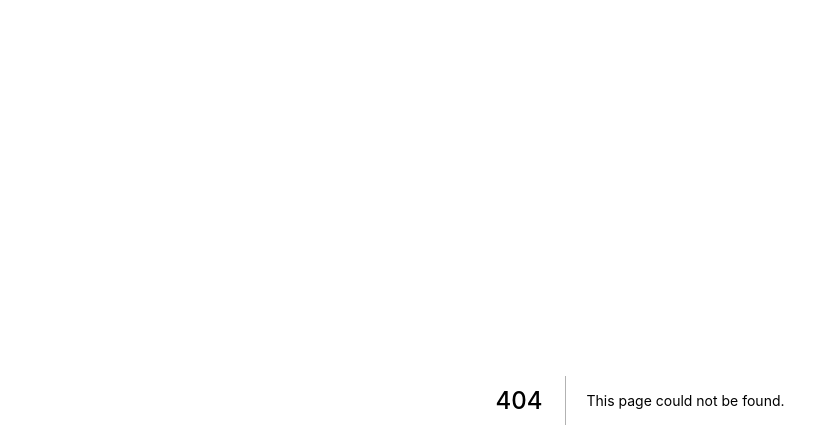
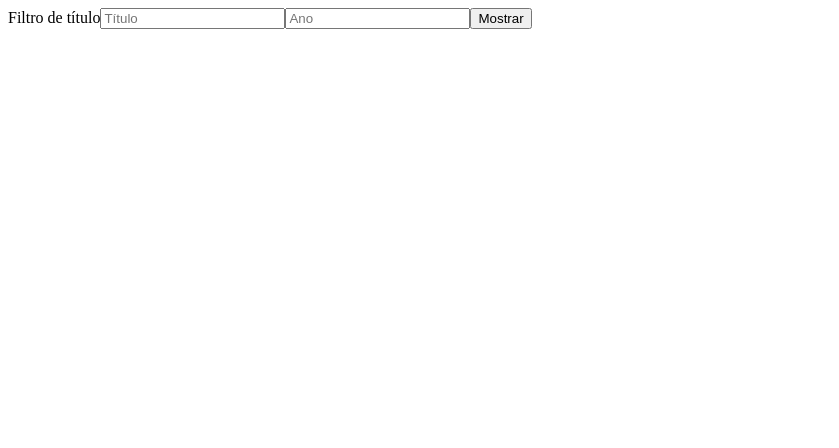
Before and after one commit to Souza-Lucas/next0, a Next.js app: page /movies33 in a window 1280 px wide. Before the commit this address had no page. Shown: the top 448 px of the page, without its empty margins (0-839 px from the left). Built offline with nearby package versions, Linux system fonts and the light colour scheme.

Commit message:
receita 6

```diff
--- a/package.json
+++ b/package.json
@@ -2,6 +2,7 @@
   "dependencies": {
     "next": "^12.1.6",
     "react": "^18.2.0",
+    "react-hook-form": "^7.33.1",
     "swr": "^1.3.0"
   },
   "scripts": {
--- /dev/null
+++ b/pages/movies33.js
@@ -0,0 +1,97 @@
+import useSWR from 'swr'
+import {useState} from 'react'
+import { useForm } from 'react-hook-form'
+
+export function TheForm({filtro, url, acao}){
+
+    const { register, handleSubmit, watch, formState: { errors } } = useForm();
+
+    return (
+        <div>
+            <form className='form-search-movie' onSubmit={handleSubmit(acao)}>
+                <label htmlFor="titleSearchString">{filtro}</label>
+
+                <input
+                    id="titleSearchString"
+                    {...register("titleSearchString", { required: true, minLength: 3})}
+                    type="text"
+                    autoComplete="true"
+                    placeholder='Título'
+                />
+
+                {errors.titleSearchString && <span>Insira no mínimo três caracteres   </span>}
+
+                <input
+                    id="yearSearchNumber"
+                    {...register("yearSearchNumber", { required: true, minLength: 4, maxLength: 4 })}
+                    type="text"
+                    autoComplete="true"
+                    placeholder='Ano'
+                />
+
+                {errors.yearSearchNumber && <span> Insira um ano válido </span> }
+                <button type='submit'>{url === '' ? 'Mostrar' : 'Ocultar'}</button>
+
+            </form>
+        </div>
+    )
+}
+
+export function TheMovies({data,show}){
+
+    if (!show) return (<div></div>)
+
+    if (!data) return (<div></div>)
+
+    if (data.error) return (<div>falha na pesquisa</div>)
+
+    if (data.Response == 'False') return (<div>Nada encontrado</div>)
+
+    return (
+
+        <div>
+            <div> {data.Title} --- {data.Year}</div>
+        </div>
+    )
+
+}
+
+export default function Movies33(){
+
+    const [state, setState] = useState({url:'', titleSearchString:'', yearSearchNumber:''});
+
+    const {data, error} = useSWR(state.url, async () => {
+
+        if (!state.url || !state.titleSearchString || !state.yearSearchNumber) return {Search:''}
+        if (state.url === '' || state.titleSearchString ==='' || state.yearSearchNumber === '') return {Search:''}
+
+        const res = await fetch(`${state.url}/?apiKey=966cf112d&t=${state.titleSearchString}&y=${state.yearSearchNumber}`)
+        const json = await res.json();
+
+        return json
+
+    })
+
+
+    const onClickHandler = () => {
+
+        const t = document.querySelector('#titleSearchString').value
+        const y = document.querySelector('#yearSearchNumber').value
+
+        if (state.url === '') {
+            setState({url:'https://www.omdbapi.com',titleSearchString:t,yearSearchNumber:y})
+        }
+        else{
+            setState({url:'',titleSearchString: state.titleSearchString, yearSearchNumber: state.yearSearchNumber})
+        }
+    }
+
+
+
+    return (
+        <div>
+            <TheForm filtro={'Filtro de título'} url={state.url} acao={onClickHandler}/>
+            <TheMovies data={error?{error:'Erro na pesquisa'}: data ? data: {Search:''} } show={state.url !== ''} />
+        </div>
+    )
+}
```
Also changed, not shown: 1 other file (tests, documents, lock files or other folders).
